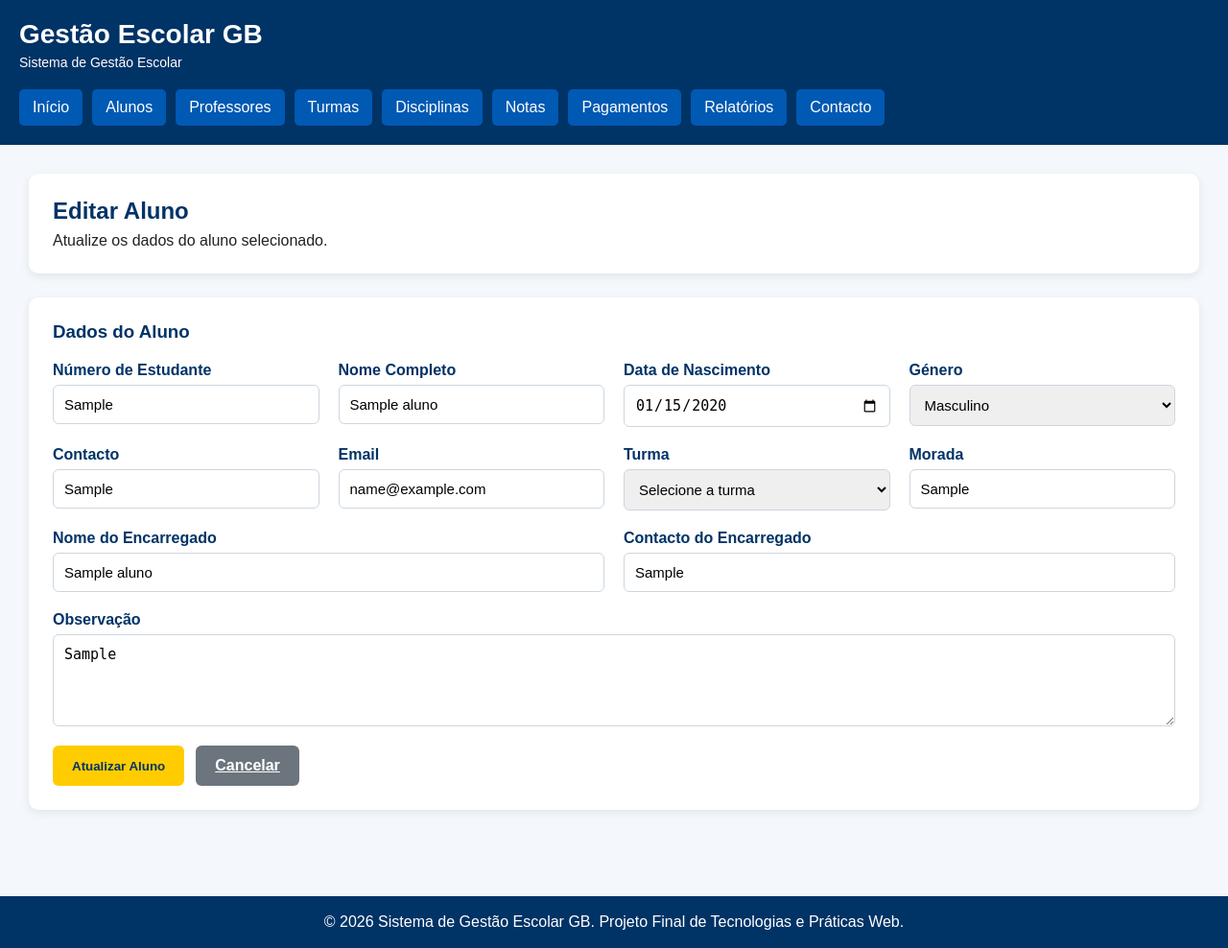
After one commit to ibraimacamara19/TP_Web, a PHP site: page /editar_aluno.php?id=1 in a window 1280 px wide. The commit adds this page. Shown: the whole page at 96% size. Run offline with PHP 8.4, Linux system fonts and the light colour scheme; tables that the repository leaves empty hold one stand-in row (values such as "Sample post").

Commit message:
Adiciona edição de alunos

```diff
--- /dev/null
+++ b/editar_aluno.php
@@ -0,0 +1,182 @@
+<?php
+require_once 'config/conexao.php';
+
+if (!isset($_GET["id"])) {
+    header("Location: alunos.php");
+    exit;
+}
+
+$id_aluno = intval($_GET["id"]);
+$mensagem = "";
+
+$sql = "SELECT * FROM alunos WHERE id_aluno = ?";
+$stmt = mysqli_prepare($conn, $sql);
+mysqli_stmt_bind_param($stmt, "i", $id_aluno);
+mysqli_stmt_execute($stmt);
+$resultado = mysqli_stmt_get_result($stmt);
+$aluno = mysqli_fetch_assoc($resultado);
+
+if (!$aluno) {
+    header("Location: alunos.php");
+    exit;
+}
+
+if ($_SERVER["REQUEST_METHOD"] === "POST") {
+    $numero_estudante = $_POST["numero_estudante"];
+    $nome = $_POST["nome"];
+    $data_nascimento = $_POST["data_nascimento"];
+    $genero = $_POST["genero"];
+    $contacto = $_POST["contacto"];
+    $email = $_POST["email"];
+    $turma = $_POST["turma"];
+    $morada = $_POST["morada"];
+    $encarregado_nome = $_POST["encarregado_nome"];
+    $encarregado_contacto = $_POST["encarregado_contacto"];
+    $observacao = $_POST["observacao"];
+
+    $sql_update = "UPDATE alunos SET
+        numero_estudante = ?,
+        nome = ?,
+        data_nascimento = ?,
+        genero = ?,
+        contacto = ?,
+        email = ?,
+        turma = ?,
+        morada = ?,
+        encarregado_nome = ?,
+        encarregado_contacto = ?,
+        observacao = ?
+        WHERE id_aluno = ?";
+
+    $stmt_update = mysqli_prepare($conn, $sql_update);
+
+    mysqli_stmt_bind_param(
+        $stmt_update,
+        "sssssssssssi",
+        $numero_estudante,
+        $nome,
+        $data_nascimento,
+        $genero,
+        $contacto,
+        $email,
+        $turma,
+        $morada,
+        $encarregado_nome,
+        $encarregado_contacto,
+        $observacao,
+        $id_aluno
+    );
+
+    if (mysqli_stmt_execute($stmt_update)) {
+        header("Location: alunos.php?msg=atualizado");
+        exit;
+    } else {
+        $mensagem = "Erro ao atualizar aluno: " . mysqli_error($conn);
+    }
+}
+?>
+
+<?php include 'includes/header.php'; ?>
+<?php include 'includes/menu.php'; ?>
+
+<main class="conteudo">
+
+    <section class="cabecalho-pagina">
+        <h2>Editar Aluno</h2>
+        <p>Atualize os dados do aluno selecionado.</p>
+    </section>
+
+    <section class="formulario-container">
+        <h3>Dados do Aluno</h3>
+
+        <?php if (!empty($mensagem)) { ?>
+            <p class="mensagem-formulario"><?php echo $mensagem; ?></p>
+        <?php } ?>
+
+        <form class="formulario" method="post" action="editar_aluno.php?id=<?php echo $id_aluno; ?>">
+            <div class="campo">
+                <label for="numero_estudante">Número de Estudante</label>
+                <input type="text" id="numero_estudante" name="numero_estudante" required maxlength="30"
+                       value="<?php echo htmlspecialchars($aluno['numero_estudante']); ?>">
+            </div>
+
+            <div class="campo">
+                <label for="nome">Nome Completo</label>
+                <input type="text" id="nome" name="nome" required maxlength="120"
+                       value="<?php echo htmlspecialchars($aluno['nome']); ?>">
+            </div>
+
+            <div class="campo">
+                <label for="data_nascimento">Data de Nascimento</label>
+                <input type="date" id="data_nascimento" name="data_nascimento" required
+                       value="<?php echo htmlspecialchars($aluno['data_nascimento']); ?>">
+            </div>
+
+            <div class="campo">
+                <label for="genero">Género</label>
+                <select id="genero" name="genero" required>
+                    <option value="">Selecione</option>
+                    <option value="masculino" <?php if ($aluno['genero'] === 'masculino') echo 'selected'; ?>>Masculino</option>
+                    <option value="feminino" <?php if ($aluno['genero'] === 'feminino') echo 'selected'; ?>>Feminino</option>
+                    <option value="outro" <?php if ($aluno['genero'] === 'outro') echo 'selected'; ?>>Outro</option>
+                </select>
+            </div>
+
+            <div class="campo">
+                <label for="contacto">Contacto</label>
+                <input type="tel" id="contacto" name="contacto" maxlength="30"
+                       value="<?php echo htmlspecialchars($aluno['contacto']); ?>">
+            </div>
+
+            <div class="campo">
+                <label for="email">Email</label>
+                <input type="email" id="email" name="email"
+                       value="<?php echo htmlspecialchars($aluno['email']); ?>">
+            </div>
+
+            <div class="campo">
+                <label for="turma">Turma</label>
+                <select id="turma" name="turma" required>
+                    <option value="">Selecione a turma</option>
+                    <option value="7.º Ano A" <?php if ($aluno['turma'] === '7.º Ano A') echo 'selected'; ?>>7.º Ano A</option>
+                    <option value="8.º Ano A" <?php if ($aluno['turma'] === '8.º Ano A') echo 'selected'; ?>>8.º Ano A</option>
+                    <option value="9.º Ano A" <?php if ($aluno['turma'] === '9.º Ano A') echo 'selected'; ?>>9.º Ano A</option>
+                    <option value="10.º Ano A" <?php if ($aluno['turma'] === '10.º Ano A') echo 'selected'; ?>>10.º Ano A</option>
+                    <option value="11.º Ano A" <?php if ($aluno['turma'] === '11.º Ano A') echo 'selected'; ?>>11.º Ano A</option>
+                    <option value="12.º Ano A" <?php if ($aluno['turma'] === '12.º Ano A') echo 'selected'; ?>>12.º Ano A</option>
+                </select>
+            </div>
+
+            <div class="campo">
+                <label for="morada">Morada</label>
+                <input type="text" id="morada" name="morada" maxlength="200"
+                       value="<?php echo htmlspecialchars($aluno['morada']); ?>">
+            </div>
+
+            <div class="campo">
+                <label for="encarregado_nome">Nome do Encarregado</label>
+                <input type="text" id="encarregado_nome" name="encarregado_nome" maxlength="120"
+                       value="<?php echo htmlspecialchars($aluno['encarregado_nome']); ?>">
+            </div>
+
+            <div class="campo">
+                <label for="encarregado_contacto">Contacto do Encarregado</label>
+                <input type="tel" id="encarregado_contacto" name="encarregado_contacto" maxlength="30"
+                       value="<?php echo htmlspecialchars($aluno['encarregado_contacto']); ?>">
+            </div>
+
+            <div class="campo campo-largo">
+                <label for="observacao">Observação</label>
+                <textarea id="observacao" name="observacao" rows="4"><?php echo htmlspecialchars($aluno['observacao']); ?></textarea>
+            </div>
+
+            <div class="botoes-formulario">
+                <button type="submit" class="botao">Atualizar Aluno</button>
+                <a href="alunos.php" class="botao-secundario">Cancelar</a>
+            </div>
+        </form>
+    </section>
+
+</main>
+
+<?php include 'includes/footer.php'; ?>
```
Also changed, not shown: alunos.php (+8 -2 lines).
